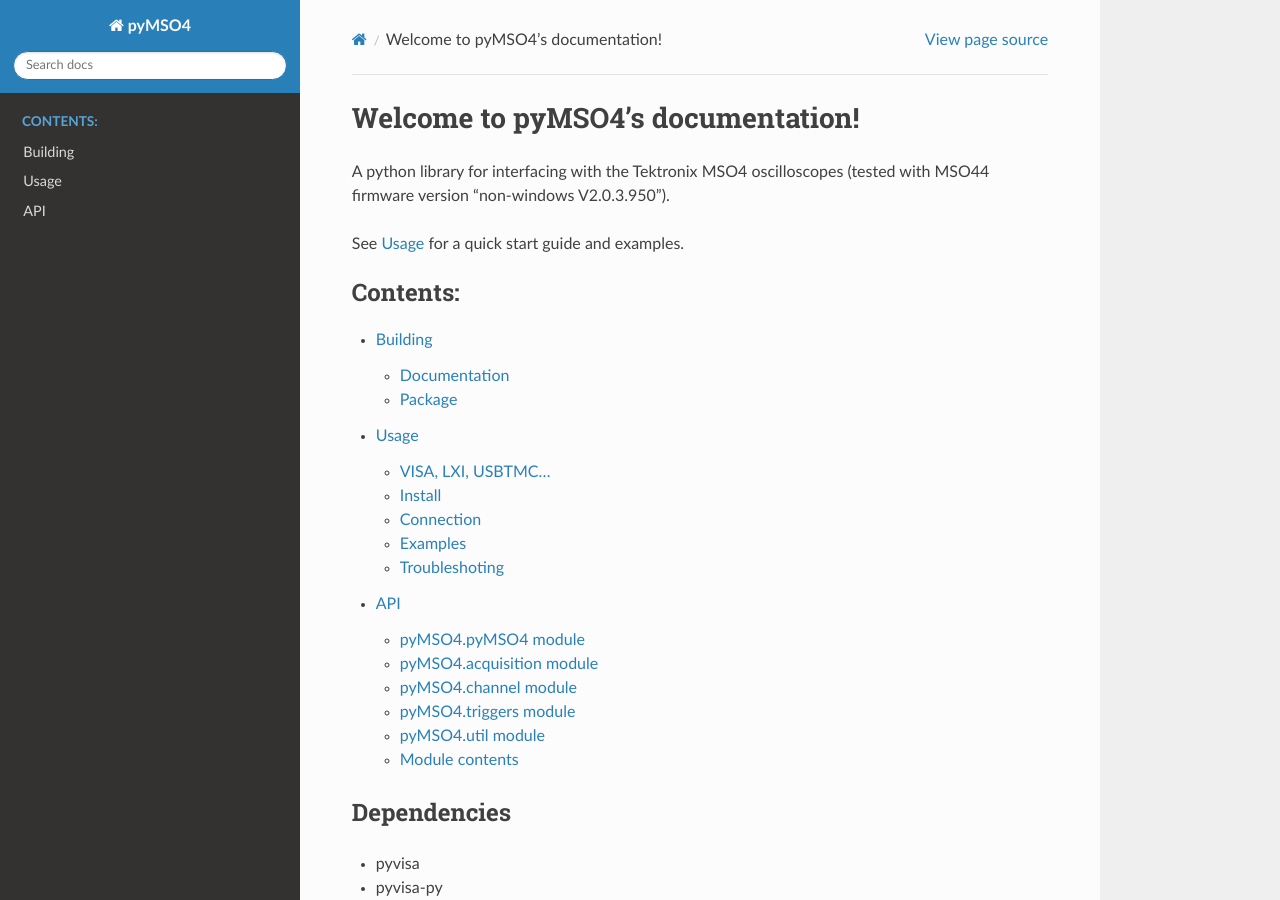
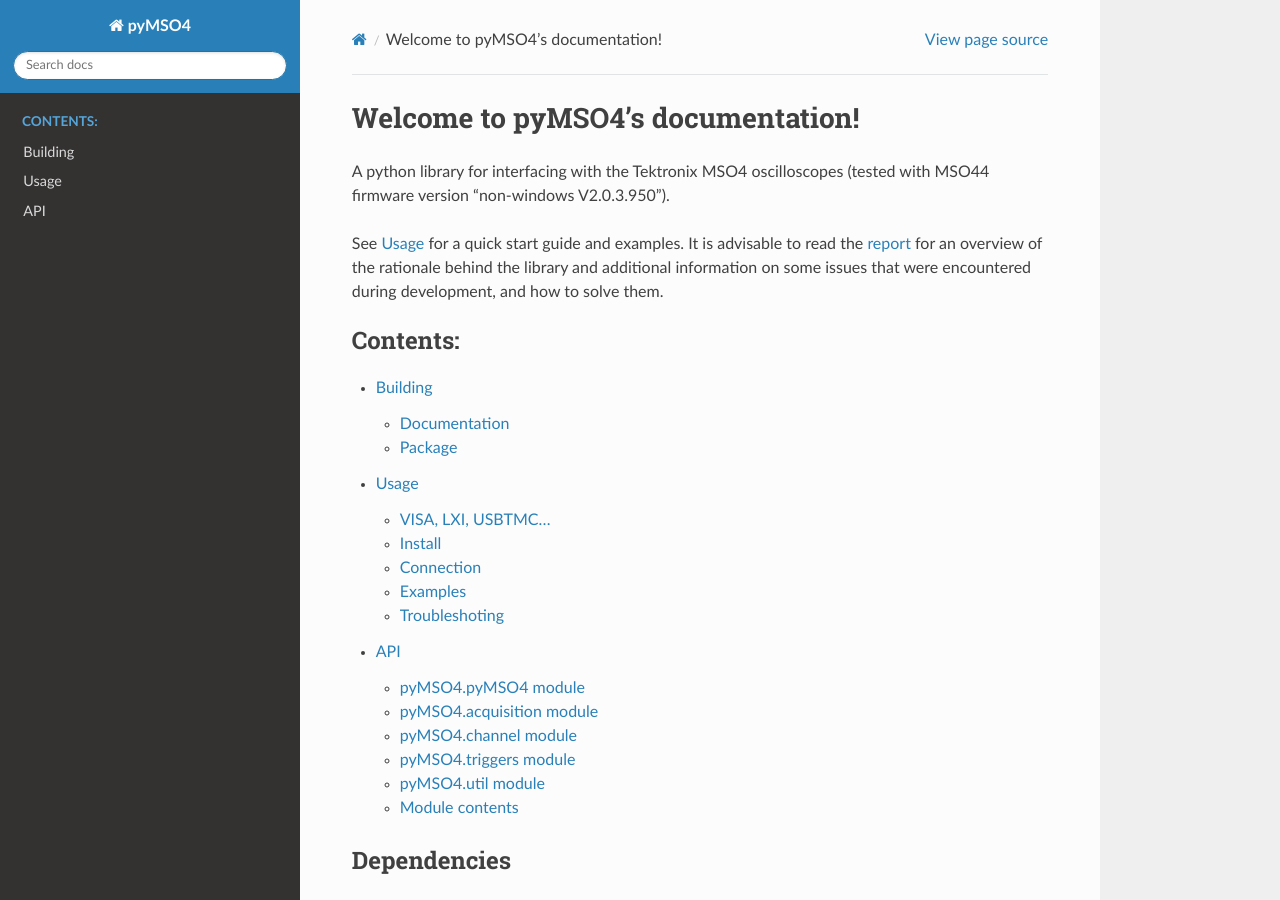
Before and after one commit to ceres-c/pyMSO4, a Sphinx documentation site: the page built from docs/index.rst, in a window 1280 px wide and 900 px high. Built offline with Sphinx 7.4.7 and the Read the Docs theme 2.0.0, drawn with Linux system fonts in a browser that asks for light colours.

```diff
--- a/docs/index.rst
+++ b/docs/index.rst
@@ -4,7 +4,11 @@ Welcome to pyMSO4's documentation!
 A python library for interfacing with the Tektronix MSO4 oscilloscopes (tested
 with MSO44 firmware version "non-windows V2.0.3.950").
 
-See :doc:`usage` for a quick start guide and examples.
+See :doc:`usage` for a quick start guide and examples. It is advisable to read
+the `report
+<https://github.com/ceres-c/pyMSO4/blob/master/report/report.pdf>`_ for an
+overview of the rationale behind the library and additional information on
+some issues that were encountered during development, and how to solve them.
 
 .. toctree::
    :maxdepth: 2
--- a/docs/usage.rst
+++ b/docs/usage.rst
@@ -109,7 +109,7 @@ MSO4's channel 1 with an SMA-BNC cable. The trigger signal (``TP1``, bottom
 right) is connected to the MSO4's channel 2 with a standard probe (ground to
 any metal part of the CW305).
 
-.. image:: _static/cw305_connection.jpg
+.. image:: _static/cw305_setup.jpg
   :width: 600
   :alt: CW305 setup
 
```
Also changed, not shown: docs/_static/cw305_setup.jpg (renamed from docs/_static/cw305_connection.jpg), 2 other files.
